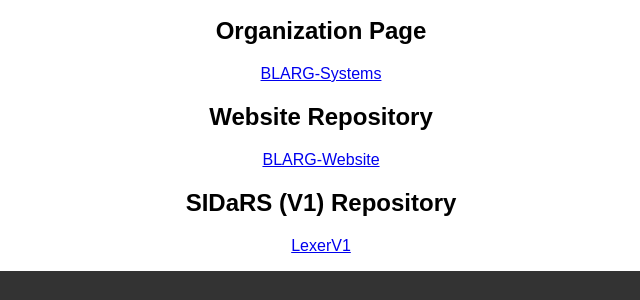
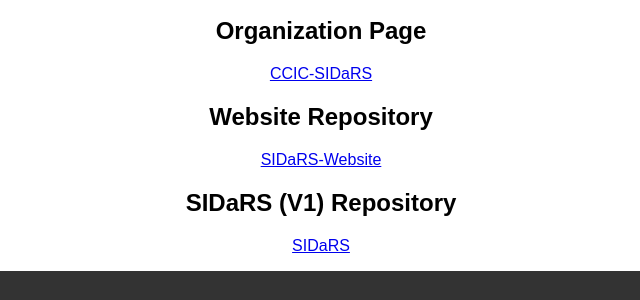
Before and after one commit to CCIC-SIDaRS/SIDaRS-Website, a plain HTML site: page docs/repositories.html in a window 1280 px wide. Shown: the part 249-549 px from the top of the page, 319-959 px from the left. Drawn offline with Linux system fonts and the light colour scheme.

Commit message:
Fix repo names

```diff
--- a/docs/repositories.html
+++ b/docs/repositories.html
@@ -13,11 +13,11 @@
         <h1>Repositories</h1>
         <p>All source code is stored publicly on GitHub.</p>
         <h2>Organization Page</h2>
-        <p><a href="https://github.com/CCIC-SIDaRS">BLARG-Systems</a></p>
+        <p><a href="https://github.com/CCIC-SIDaRS">CCIC-SIDaRS</a></p>
         <h2>Website Repository</h2>
-        <p><a href="https://github.com/CCIC-SIDaRS/SIDaRS-Website">BLARG-Website</a></p>
+        <p><a href="https://github.com/CCIC-SIDaRS/SIDaRS-Website">SIDaRS-Website</a></p>
         <h2>SIDaRS (V1) Repository</h2>
-        <p><a href="https://github.com/CCIC-SIDaRS/SIDaRS">LexerV1</a></p>
+        <p><a href="https://github.com/CCIC-SIDaRS/SIDaRS">SIDaRS</a></p>
     </main>
 
     <script>getFooter()</script>
```
